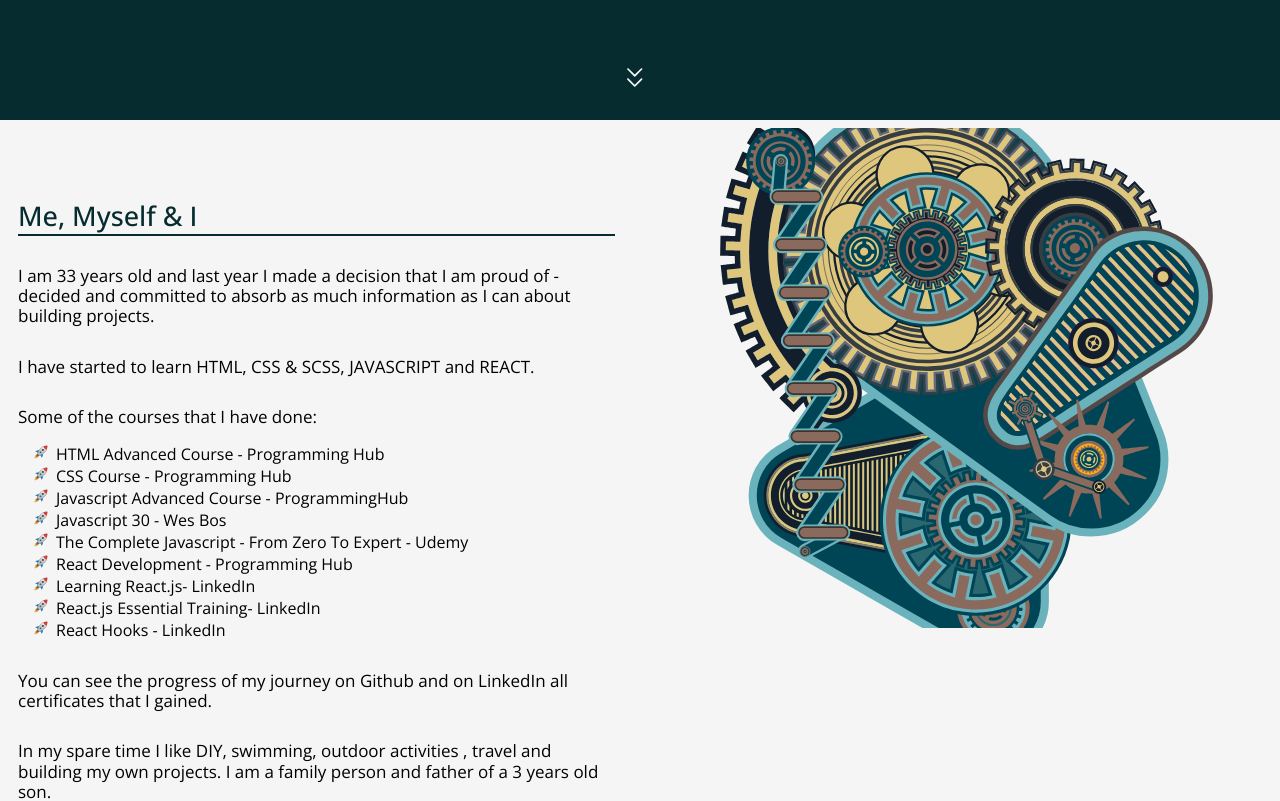
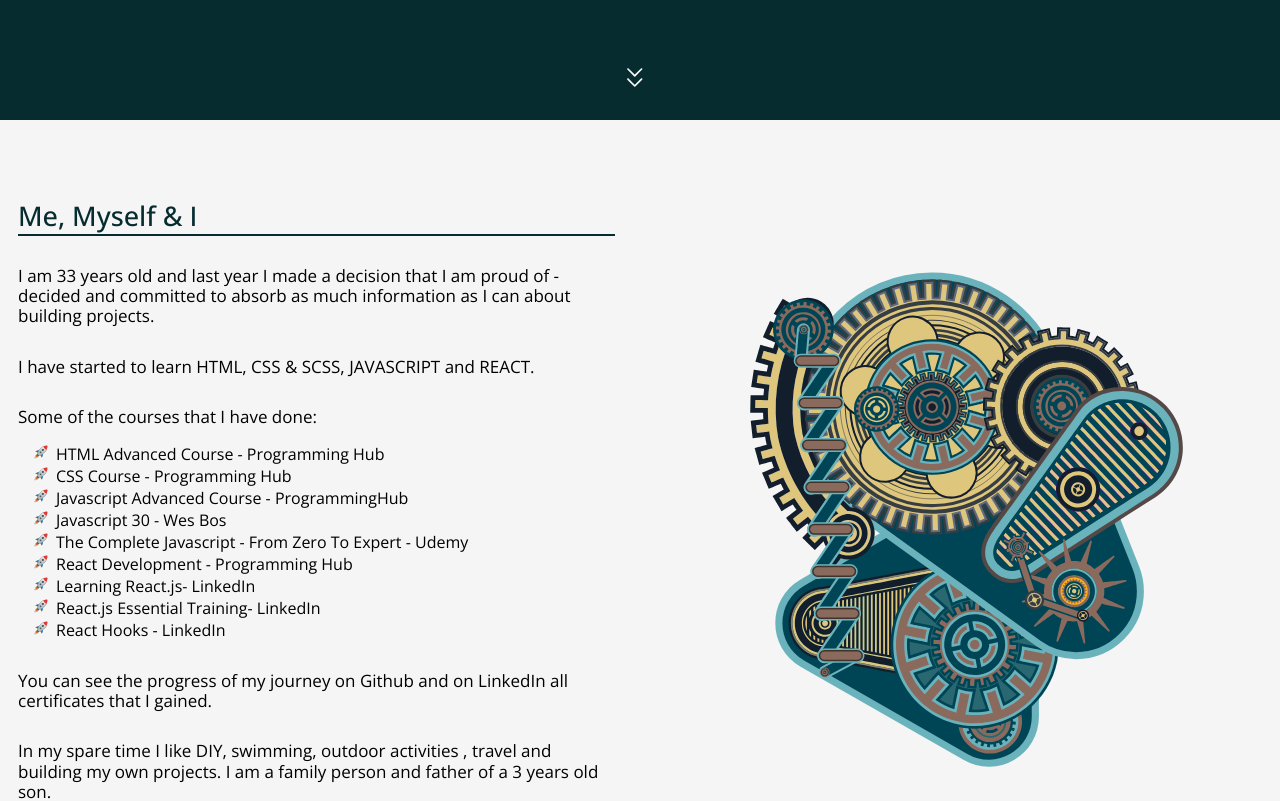
Before and after one commit to Adriantutuianu/personal-website, a React (Create React App) app: page / in a window 1280 px wide. Shown: the part 680-1481 px from the top of the page. Built offline with nearby package versions, Linux system fonts and the light colour scheme.

Commit message:
Styled about section

```diff
--- a/src/Sections/About.js
+++ b/src/Sections/About.js
@@ -55,7 +55,7 @@ const About = ({ setTitle }) => {
         </div>
         <div className="right-side">
           {" "}
-          <Lottie options={animationAbout} height={500} width={500} />
+          <Lottie options={animationAbout} height={500} width={439} />
         </div>
       </div>
       <ScrollTo
--- a/src/Sections/about.scss
+++ b/src/Sections/about.scss
@@ -30,5 +30,7 @@
   }
   .right-side {
     width: 48%;
+    display: flex;
+    align-items: center;
   }
 }
```
